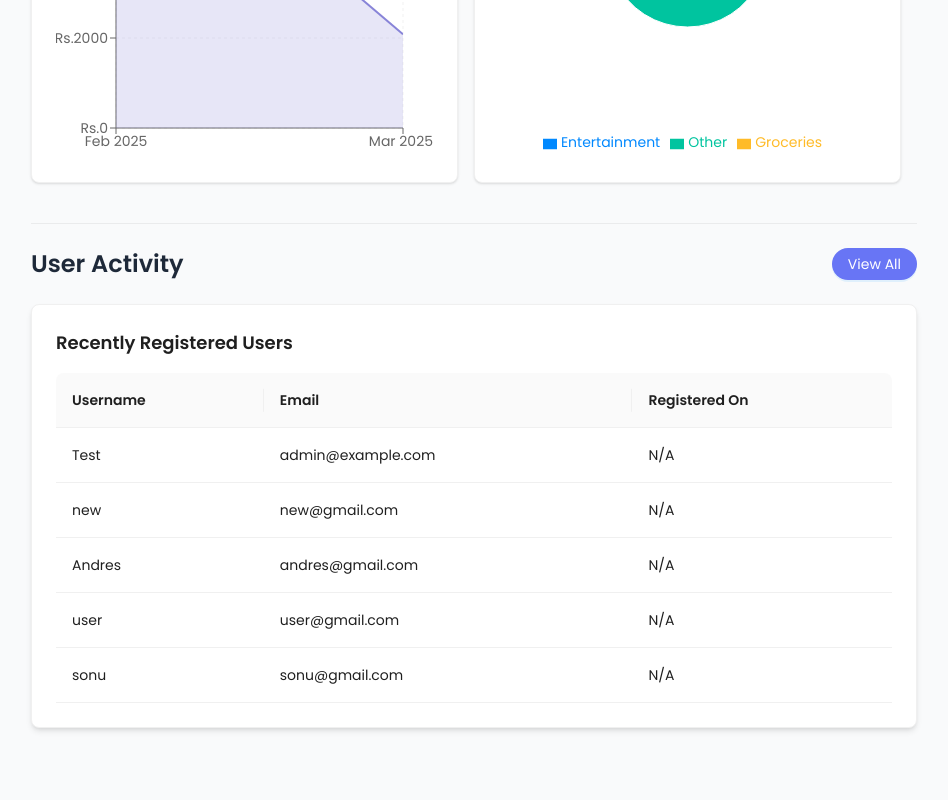
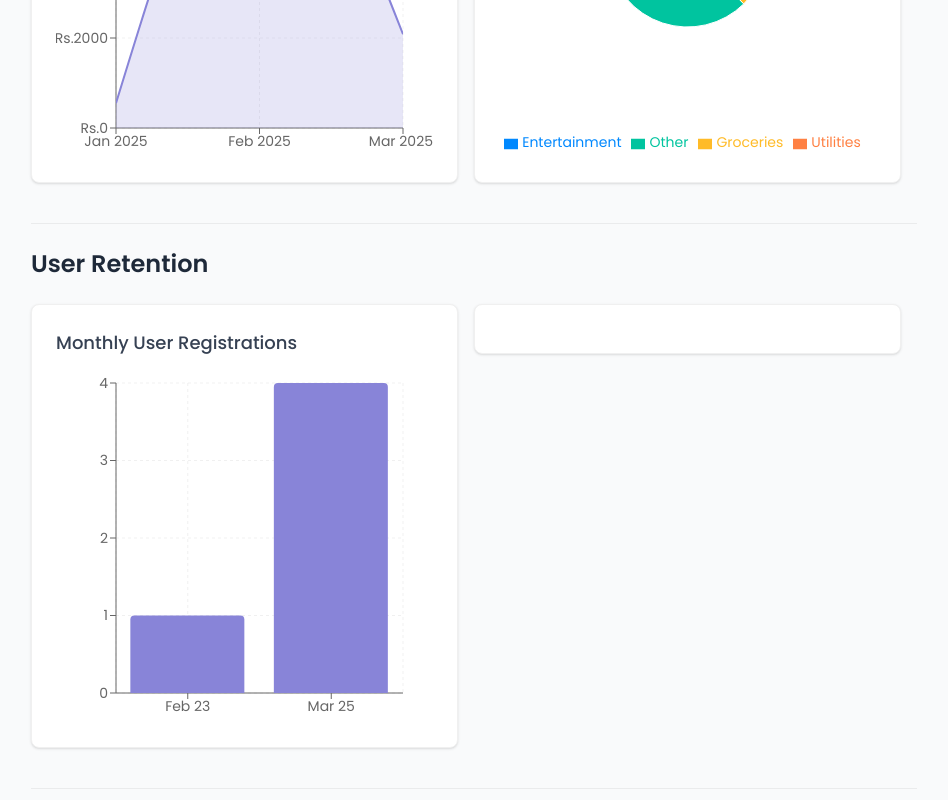
Before and after one commit to SonuThapaMagar/SpendWise, a React (Vite) app: page /admin/dashboard in a window 1280 px wide. Shown: the part 740-1540 px from the top of the page, without its empty margins (291-1239 px from the left). Built offline with nearby package versions, Linux system fonts and the light colour scheme; data requests are answered from the project's data file; sample sign-in values are in the browser's storage.

Commit message:
User retreived in chart

```diff
--- a/api/db.json
+++ b/api/db.json
@@ -6,33 +6,38 @@
       "email": "admin@example.com",
       "password": "newone",
       "isAdmin": true,
-      "contact": "98765432210"
+      "contact": "98765432210",
+      "createdAt": "2025-03-28T04:24:35.669Z"
     },
     {
       "id": "0a25",
       "username": "new",
       "email": "new@gmail.com",
       "password": "one@123",
-      "contact": "98765432210"
+      "contact": "98765432210",
+      "createdAt": "2023-02-20T00:00:00.000Z"
     },
     {
       "id": "eaa5",
       "username": "Andres",
       "email": "andres@gmail.com",
       "password": "abc@123",
-      "contact": "98765432210"
+      "contact": "98765432210",
+      "createdAt": "2025-03-28T04:24:35.797Z"
     },
     {
       "id": "22f2",
       "username": "user",
       "email": "user@gmail.com",
-      "password": "user@123"
+      "password": "user@123",
+      "createdAt": "2025-03-28T04:24:36.094Z"
     },
     {
       "id": "3a78",
       "username": "sonu",
       "email": "sonu@gmail.com",
-      "password": "sonu@123"
+      "password": "sonu@123",
+      "createdAt": "2025-03-28T04:24:36.427Z"
     }
   ],
   "budgets": [
@@ -78,6 +83,14 @@
       "date": "2025-02-18",
       "category": "Entertainment",
       "icon": "🏖️"
+    },
+    {
+      "id": "6071",
+      "expenseName": "Utilities",
+      "expenseAmount": "550",
+      "date": "2025-01-06",
+      "category": "Utilities",
+      "icon": "👠"
     }
   ]
 }
--- a/src/context API/user.context.jsx
+++ b/src/context API/user.context.jsx
@@ -8,6 +8,30 @@ export const UserProvider = ({ children }) => {
     const storedUser = localStorage.getItem("user");
     return storedUser ? JSON.parse(storedUser) : null;
   });
+
+  // Adding function to update existing users with createdAt dates
+  const initializeUserDates = useCallback(async () => {
+    try {
+      const response = await axios.get("http://localhost:4000/users");
+      const users = response.data;
+
+      // Check if any users are missing createdAt
+      const needsUpdate = users.some((user) => !user.createdAt);
+      if (!needsUpdate) return;
+
+      // Update each user missing createdAt
+      for (const user of users) {
+        if (!user.createdAt) {
+          // Generate a reasonable default date (e.g., current date)
+          await axios.patch(`http://localhost:4000/users/${user.id}`, {
+            createdAt: new Date().toISOString(),
+          });
+        }
+      }
+    } catch (error) {
+      console.error("Error initializing user dates:", error);
+    }
+  }, []);
 
   const fetchUserData = useCallback(async (userId) => {
     try {
@@ -84,6 +108,7 @@ export const UserProvider = ({ children }) => {
         email: userData.email,
         password: userData.password,
         isAdmin: false,
+        createdAt: new Date().toISOString(),
       });
 
       const newUser = { ...signupResponse.data, role: "user" };
@@ -113,6 +138,7 @@ export const UserProvider = ({ children }) => {
         login,
         logout,
         fetchUserData,
+        initializeUserDates
       }}
     >
       {children}
--- a/src/pages/Admin/AdminDashboard.jsx
+++ b/src/pages/Admin/AdminDashboard.jsx
@@ -6,6 +6,8 @@ import CategoryBreakdown from "./CategoryBreakdown";
 import RecentUsers from "./RecentUsers";
 import { useNavigate } from "react-router-dom";
 import { useAdmin } from "../../context API/admin.context";
+import UserRetention from "./UserRetention";
+import TopExpense from "./TopExpense";
 
 const AdminDashboard = () => {
   const { metrics, loading, error } = useAdmin();
@@ -53,6 +55,29 @@ const AdminDashboard = () => {
           </Col>
         </Row>
       </div>
+      <Divider className="my-6 sm:my-8 md:my-10 border-gray-200" />
+
+      {/* Section 2: User Retention */}
+      <div className="mb-6 sm:mb-8 md:mb-10">
+        <h2 className="text-xl sm:text-2xl font-semibold text-gray-800 mb-4 sm:mb-6">
+          User Retention
+        </h2>
+        <Row gutter={[16, 16]} className="w-full">
+          <Col xs={24} lg={12} className="w-full h-full">
+            <Card className="bg-white p-4 rounded-lg shadow-sm h-full">
+              <UserRetention />
+            </Card>
+          </Col>
+          <Col xs={24} lg={12} className="w-full h-full">
+            <Card
+              className="bg-white p-4 rounded-lg shadow-sm"
+              stylesbody={{ padding: 0, height: "400px" }}
+            >
+              <TopExpense />
+            </Card>
+          </Col>
+        </Row>
+      </div>
 
       <Divider className="my-6 sm:my-8 md:my-10 border-gray-200" />
 
--- /dev/null
+++ b/src/pages/Admin/TopExpense.jsx
@@ -0,0 +1,11 @@
+import React from 'react'
+
+const TopExpense = () => {
+  return (
+    <div>
+
+    </div>
+  )
+}
+
+export default TopExpense
--- /dev/null
+++ b/src/pages/Admin/UserRetention.jsx
@@ -0,0 +1,97 @@
+import React, { useEffect, useState } from 'react';
+import {
+  BarChart,
+  Bar,
+  XAxis,
+  YAxis,
+  CartesianGrid,
+  Tooltip,
+  ResponsiveContainer
+} from 'recharts';
+import axios from 'axios';
+
+const UserRetention = () => {
+  const [registrationData, setRegistrationData] = useState([]);
+  const [loading, setLoading] = useState(true);
+
+  useEffect(() => {
+    const fetchData = async () => {
+      try {
+        const response = await axios.get('http://localhost:4000/users');
+        const users = response.data;
+
+        // Process data to group by month
+        const monthlyCounts = users.reduce((acc, user) => {
+          // Use current date if createdAt doesn't exist
+          const date = user.createdAt ? new Date(user.createdAt) : new Date();
+          const monthYear = `${date.getFullYear()}-${String(date.getMonth() + 1).padStart(2, '0')}`;
+
+          acc[monthYear] = (acc[monthYear] || 0) + 1;
+          return acc;
+        }, {});
+
+        // Format for chart
+        const chartData = Object.entries(monthlyCounts).map(([monthYear, count]) => {
+          const [year, month] = monthYear.split('-');
+          return {
+            name: new Date(year, month-1).toLocaleString('default', {
+              month: 'short',
+              year: '2-digit'
+            }),
+            users: count
+          };
+        }).sort((a, b) => new Date(a.name) - new Date(b.name));
+
+        setRegistrationData(chartData);
+      } catch (error) {
+        console.error("Error fetching registration data:", error);
+      } finally {
+        setLoading(false);
+      }
+    };
+
+    fetchData();
+  }, []);
+
+  if (loading) {
+    return <div className="p-4 text-center text-gray-600">Loading...</div>;
+  }
+
+  return (
+    <div className="w-full h-full flex flex-col">
+      <h3 className="text-lg font-medium text-gray-700 mb-4">
+        Monthly User Registrations
+      </h3>
+      <div style={{ width: '100%', height: '350px' }}>
+        {registrationData.length > 0 ? (
+          <ResponsiveContainer>
+            <BarChart
+              data={registrationData}
+              margin={{ top: 10, right: 30, left: 0, bottom: 0 }}
+            >
+              <CartesianGrid strokeDasharray="3 3" opacity={0.3} />
+              <XAxis dataKey="name" />
+              <YAxis />
+              <Tooltip
+                formatter={(value) => [`${value} users`, 'Registrations']}
+                labelFormatter={(label) => `Month: ${label}`}
+              />
+              <Bar
+                dataKey="users"
+                name="New Users"
+                fill="#8884d8"
+                radius={[4, 4, 0, 0]}
+              />
+            </BarChart>
+          </ResponsiveContainer>
+        ) : (
+          <div className="flex items-center justify-center h-full text-gray-500">
+            No registration data available
+          </div>
+        )}
+      </div>
+    </div>
+  );
+};
+
+export default UserRetention;
```
